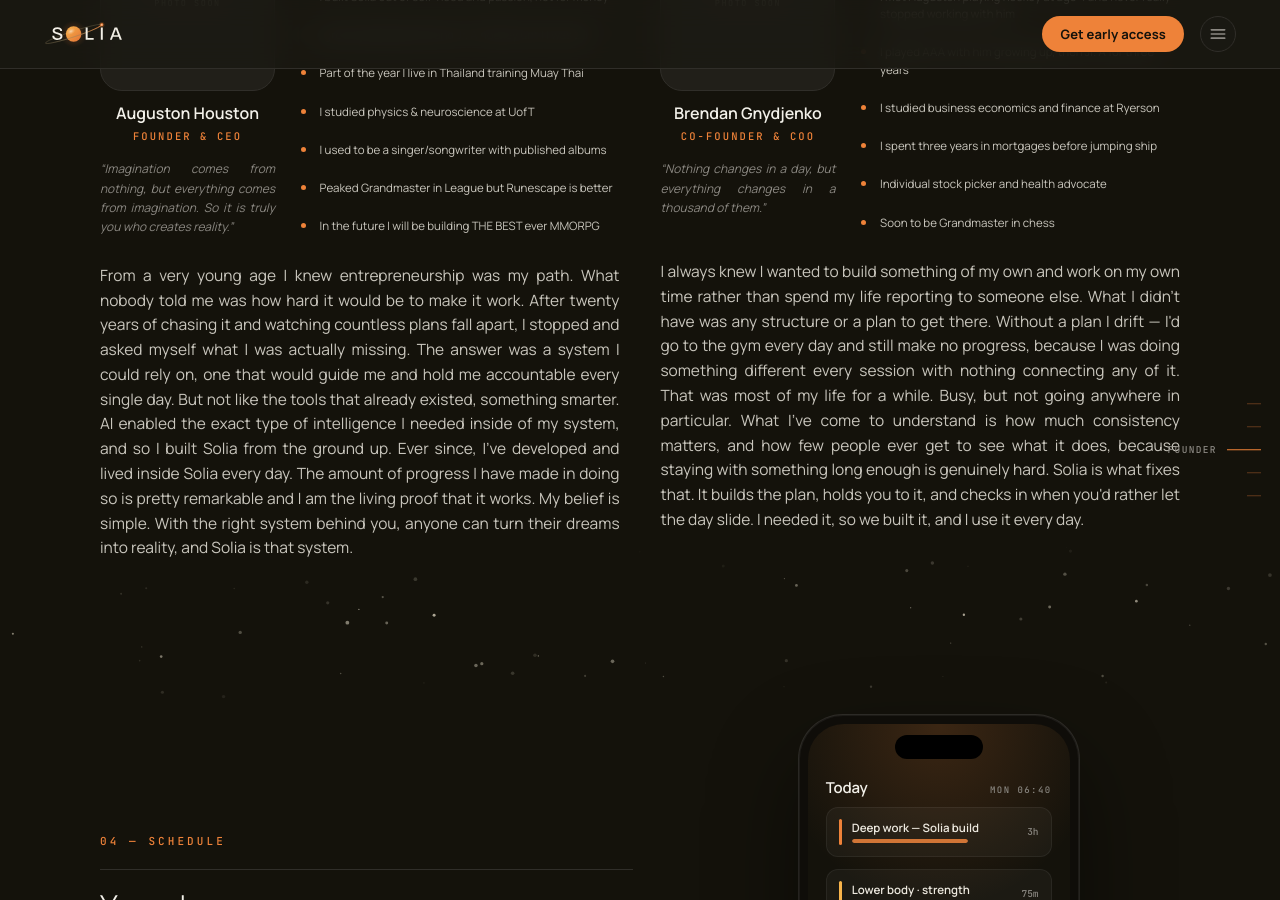
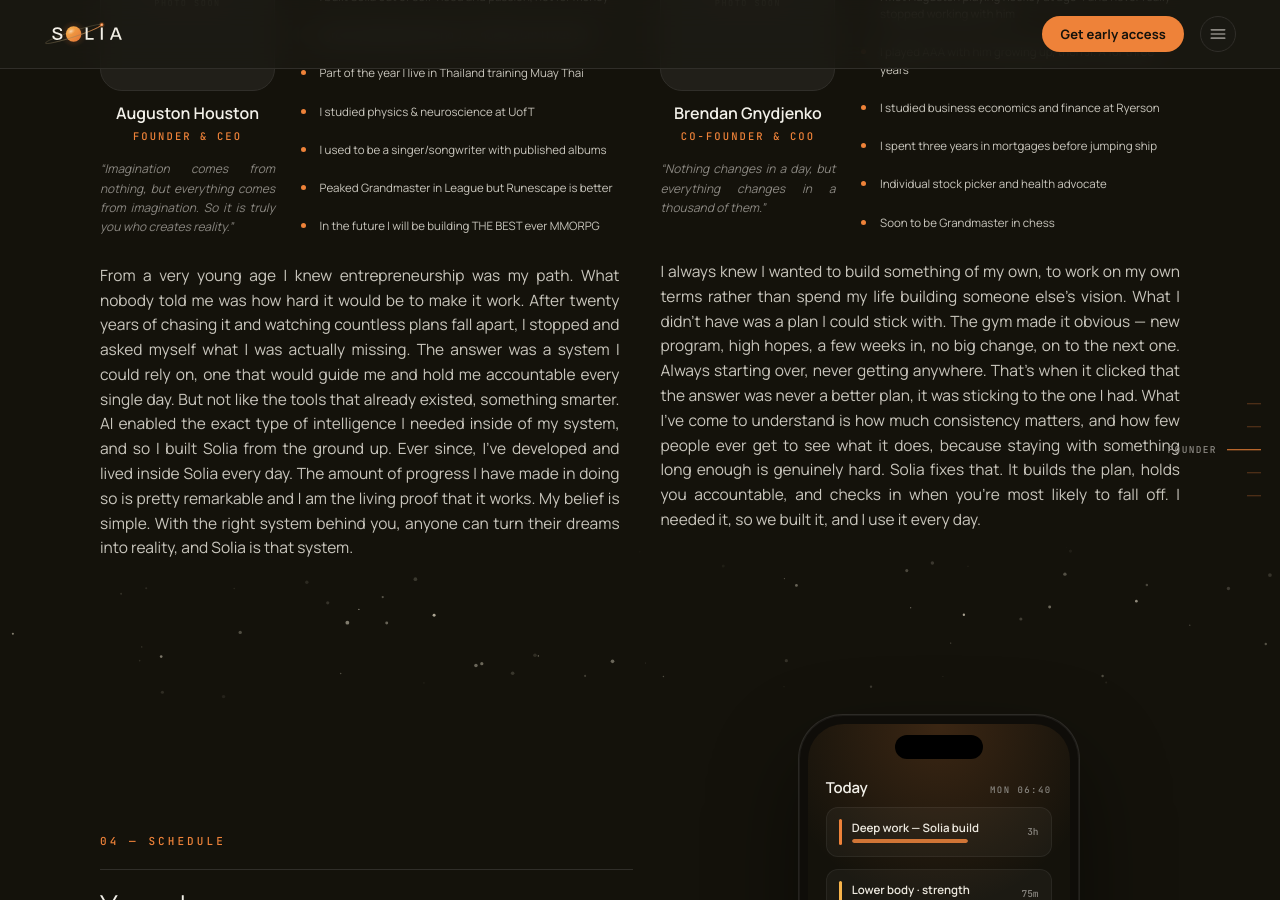
Before and after one commit to Solia-SaaS/Solia-Site, a Jekyll site: the page built from index.html, in a window 1280 px wide and 900 px high, scrolled down 4834 px. Built offline with Jekyll 4.4.1, drawn with Linux system fonts in a browser that asks for light colours.

Commit message:
Brendan bio: rewrite around sticking to a plan, not finding one
Co-Authored-By: Claude Opus 5 <noreply@anthropic.com>

```diff
--- a/index.html
+++ b/index.html
@@ -509,16 +509,16 @@ description: Solia is a Life Operating System designed to align your actions wit
             <p class="founder-quote">&ldquo;Nothing changes in a day, but everything changes in a
                thousand of them.&rdquo;</p>
           </figcaption>
-          <p class="founder-bio">I always knew I wanted to build something of my own and work on my
-             own time rather than spend my life reporting to someone else. What I didn&#39;t have was
-             any structure or a plan to get there. Without a plan I drift &mdash; I&#39;d go to the gym
-             every day and still make no progress, because I was doing something different every
-             session with nothing connecting any of it. That was most of my life for a while. Busy,
-             but not going anywhere in particular. What I&#39;ve come to understand is how much
-             consistency matters, and how few people ever get to see what it does, because staying
-             with something long enough is genuinely hard. Solia is what fixes that. It builds the
-             plan, holds you to it, and checks in when you&#39;d rather let the day slide. I needed it,
-             so we built it, and I use it every day.</p>
+          <p class="founder-bio">I always knew I wanted to build something of my own, to work on my
+             own terms rather than spend my life building someone else&#39;s vision. What I didn&#39;t
+             have was a plan I could stick with. The gym made it obvious &mdash; new program, high hopes,
+             a few weeks in, no big change, on to the next one. Always starting over, never getting
+             anywhere. That&#39;s when it clicked that the answer was never a better plan, it was
+             sticking to the one I had. What I&#39;ve come to understand is how much consistency
+             matters, and how few people ever get to see what it does, because staying with
+             something long enough is genuinely hard. Solia fixes that. It builds the plan, holds
+             you accountable, and checks in when you&#39;re most likely to fall off. I needed it, so
+             we built it, and I use it every day.</p>
         </figure>
       </div>
     </div>
```
